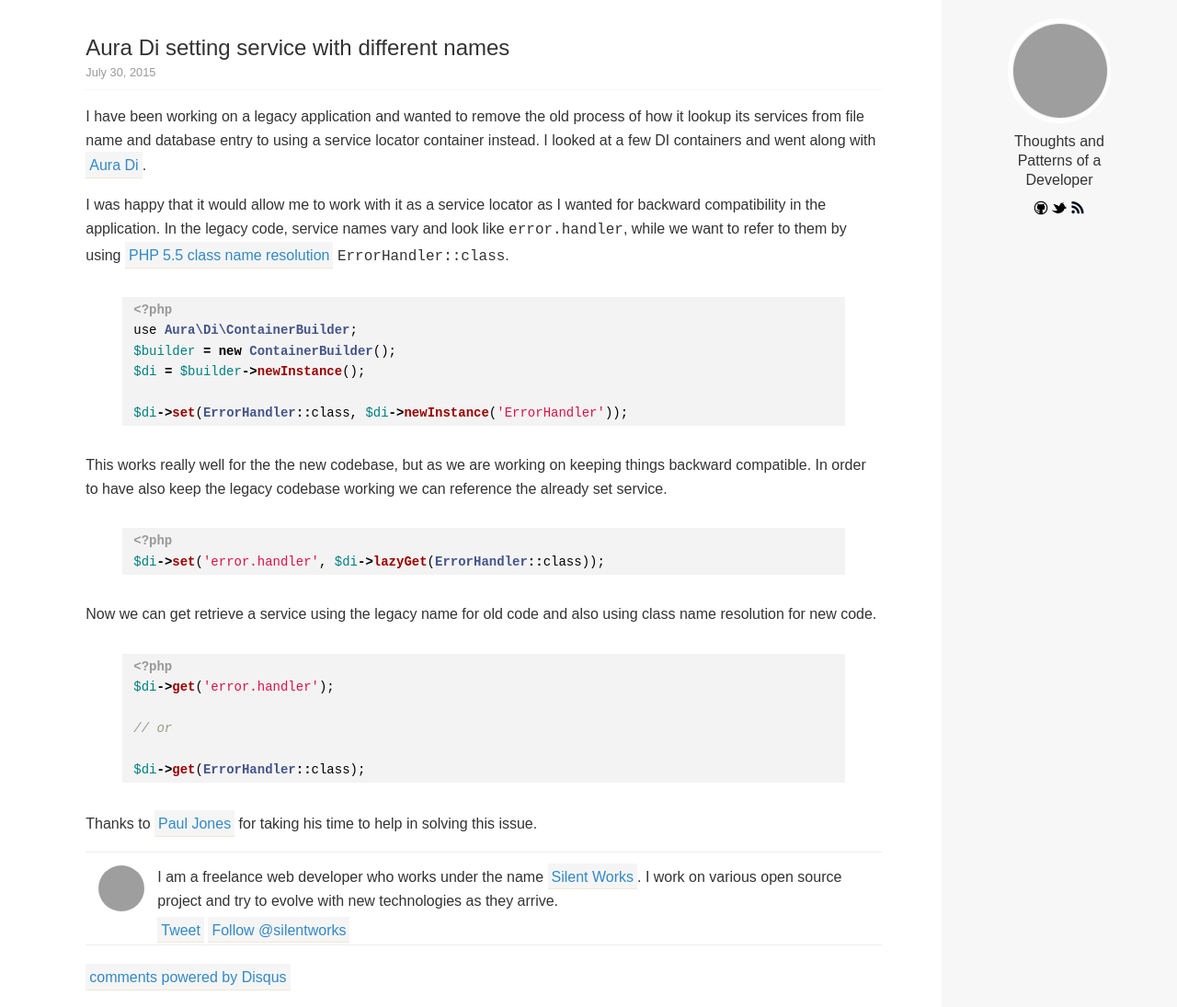
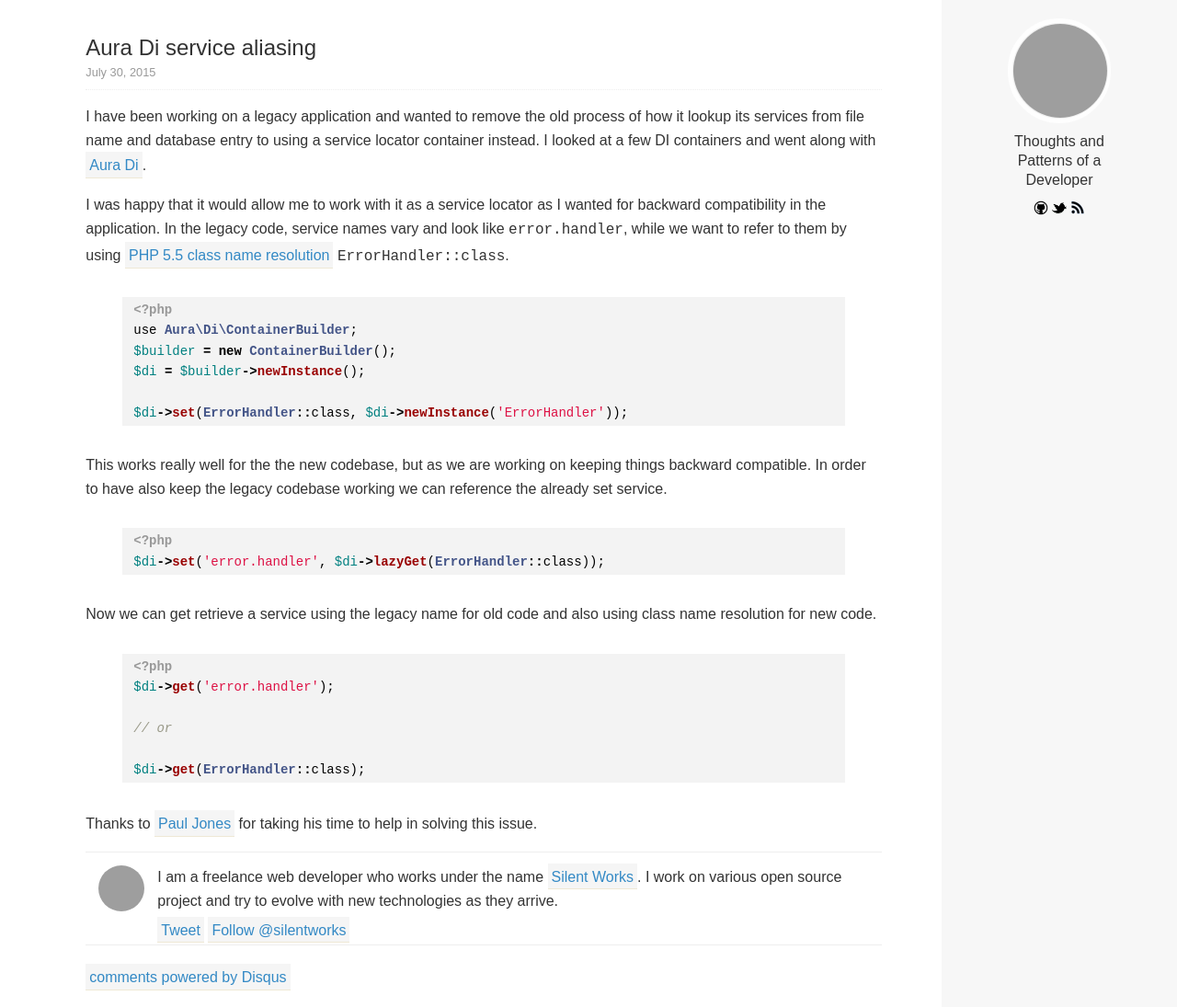
Before and after one commit to silentworks/thoughts, a Jekyll site: the page built from _posts/2015-07-30-aura-di-service-aliasing.md, in a window 1280 px wide and 1095 px high, cut to the strip 0-1095 px from the top of the window. Shown: the whole strip at 92% size. Built offline with Jekyll 4.4.1, drawn with Linux system fonts in a browser that asks for light colours; Markdown is read by kramdown in place of the engine named in the settings; comment, search, counter and statistics services are not loaded; grey boxes are pictures that could not be loaded.

Commit message:
Update and rename 2015-07-30-aura-di-service-with-different-names.md to 2015-07-30-aura-di-service-aliasing.md

```diff
--- a/_posts/2015-07-30-aura-di-service-with-different-names.md
+++ b/_posts/2015-07-30-aura-di-service-aliasing.md
@@ -1,6 +1,6 @@
 ---
 published: true
-title: Aura Di setting service with different names
+title: Aura Di service aliasing
 layout: post
 category: posts
 comments: true
```
